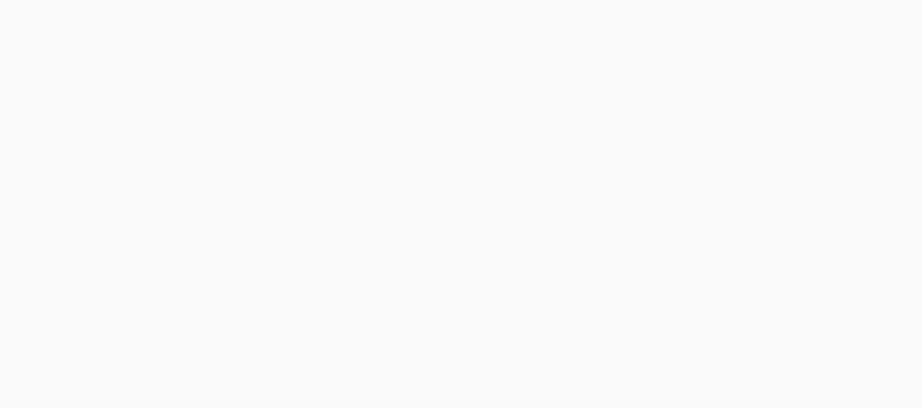
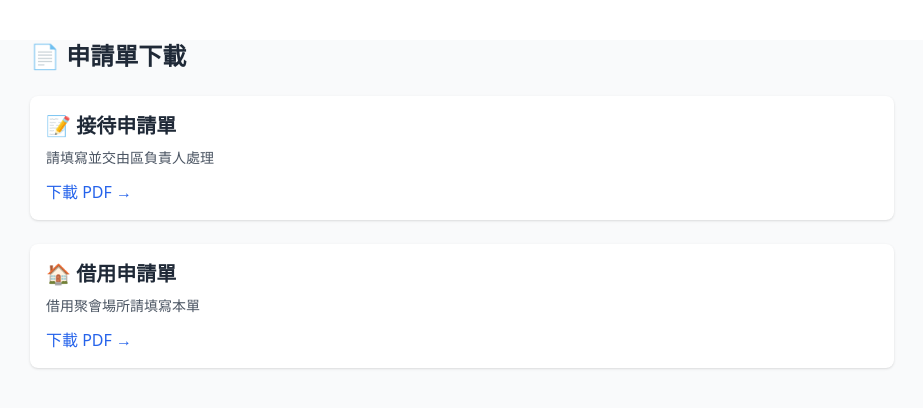
Before and after one commit to SamuelXingCheng/chtai-webapp, a Vue app in the folder frontend/: page /application-forms in a window 1280 px wide. Before the commit this address had no page. Shown: the top 408 px of the page, without its empty margins (178-1101 px from the left). Built offline with nearby package versions, Linux system fonts and the light colour scheme.

Commit message:
feat: 新增「下載專區」區塊與路由頁面，卡片樣式響應式顯示

```diff
--- /dev/null
+++ b/frontend/src/components/DownloadSection.vue
@@ -0,0 +1,29 @@
+<!-- components/DownloadSection.vue -->
+<template>
+  <section class="bg-beige pt-3 pb-3">
+      <div class="max-w-7xl mx-auto px-4">
+    <div class="bg-white rounded-2xl shadow-md p-8">
+    <h2 class="text-2xl font-bold mb-6">下載專區</h2>
+
+        <div class="grid grid-cols-2 sm:grid-cols-3 lg:grid-cols-4 gap-4">
+            <RouterLink
+                v-for="item in downloads"
+                :key="item.title"
+                :to="item.link"
+                class="flex flex-col items-center justify-center bg-gray-50 rounded-xl shadow hover:shadow-md hover:bg-gray-100 transition p-6 text-center"
+            >
+                <div class="text-4xl mb-2">{{ item.icon }}</div>
+                <div class="text-sm font-semibold text-gray-800">{{ item.title }}</div>
+            </RouterLink>
+        </div>
+        </div>
+    </div>
+  </section>
+</template>
+
+<script setup lang="ts">
+const downloads = [
+  { icon: '📄', title: '歷年週訊', link: '/weekly-news' },
+  { icon: '📝', title: '各類申請單', link: '/application-forms' },
+]
+</script>
--- a/frontend/src/router/index.ts
+++ b/frontend/src/router/index.ts
@@ -1,11 +1,24 @@
 import { createRouter, createWebHistory } from 'vue-router'
 import HomeView from '../views/HomeView.vue'
+
+import WeeklyNews from '../views/downloads/WeeklyNews.vue'
+import ApplicationForms from '../views/downloads/ApplicationForms.vue'
 
 const routes = [
   {
     path: '/',
     name: 'home',
     component: HomeView,
+  },
+  {
+    path: '/weekly-news',
+    name: 'weekly-news',
+    component: WeeklyNews,
+  },
+  {
+    path: '/application-forms',
+    name: 'application-forms',
+    component: ApplicationForms,
   },
 ]
 
--- a/frontend/src/views/HomeView.vue
+++ b/frontend/src/views/HomeView.vue
@@ -5,6 +5,7 @@
     <!-- <HeroSection /> -->
     <FeatureSection />
     <LatestVideos />
+    <DownloadSection />
 
   </div>
 </template>
@@ -15,6 +16,7 @@ import Carousel from '../components/Carousel.vue'
 // import HeroSection from '../components/HeroSection.vue'
 import LatestVideos from '../components/LatestVideos.vue'
 import FeatureSection from '../components/FeatureSection.vue'
+import DownloadSection from '../components/DownloadSection.vue'
 </script>
 
 <style scoped>
--- /dev/null
+++ b/frontend/src/views/downloads/ApplicationForms.vue
@@ -0,0 +1,30 @@
+<!-- views/ApplicationForms.vue -->
+<template>
+  <section class="max-w-4xl mx-auto mt-10 px-4">
+    <h1 class="text-2xl font-bold mb-6">📄 申請單下載</h1>
+
+    <div class="space-y-6">
+      <!-- 接待申請單 -->
+      <div class="bg-white shadow rounded-lg p-4">
+        <h2 class="text-xl font-semibold mb-2">📝 接待申請單</h2>
+        <p class="text-gray-600 text-sm mb-3">請填寫並交由區負責人處理</p>
+        <a
+          href="/downloads/接待申請單.pdf"
+          target="_blank"
+          class="text-blue-600 hover:underline"
+        >下載 PDF →</a>
+      </div>
+
+      <!-- 借用申請單 -->
+      <div class="bg-white shadow rounded-lg p-4">
+        <h2 class="text-xl font-semibold mb-2">🏠 借用申請單</h2>
+        <p class="text-gray-600 text-sm mb-3">借用聚會場所請填寫本單</p>
+        <a
+          href="/downloads/借用申請單.pdf"
+          target="_blank"
+          class="text-blue-600 hover:underline"
+        >下載 PDF →</a>
+      </div>
+    </div>
+  </section>
+</template>
--- /dev/null
+++ b/frontend/src/views/downloads/WeeklyNews.vue
@@ -0,0 +1,6 @@
+<template>
+  <div class="max-w-4xl mx-auto mt-10 px-4">
+    <h1 class="text-2xl font-bold mb-4">📄 歷年週訊</h1>
+    <p class="text-gray-600">這裡將列出歷年週訊內容（可日後擴充搜尋功能）</p>
+  </div>
+</template>
```
Also changed, not shown: 2 other files (tests, documents, lock files or other folders).
